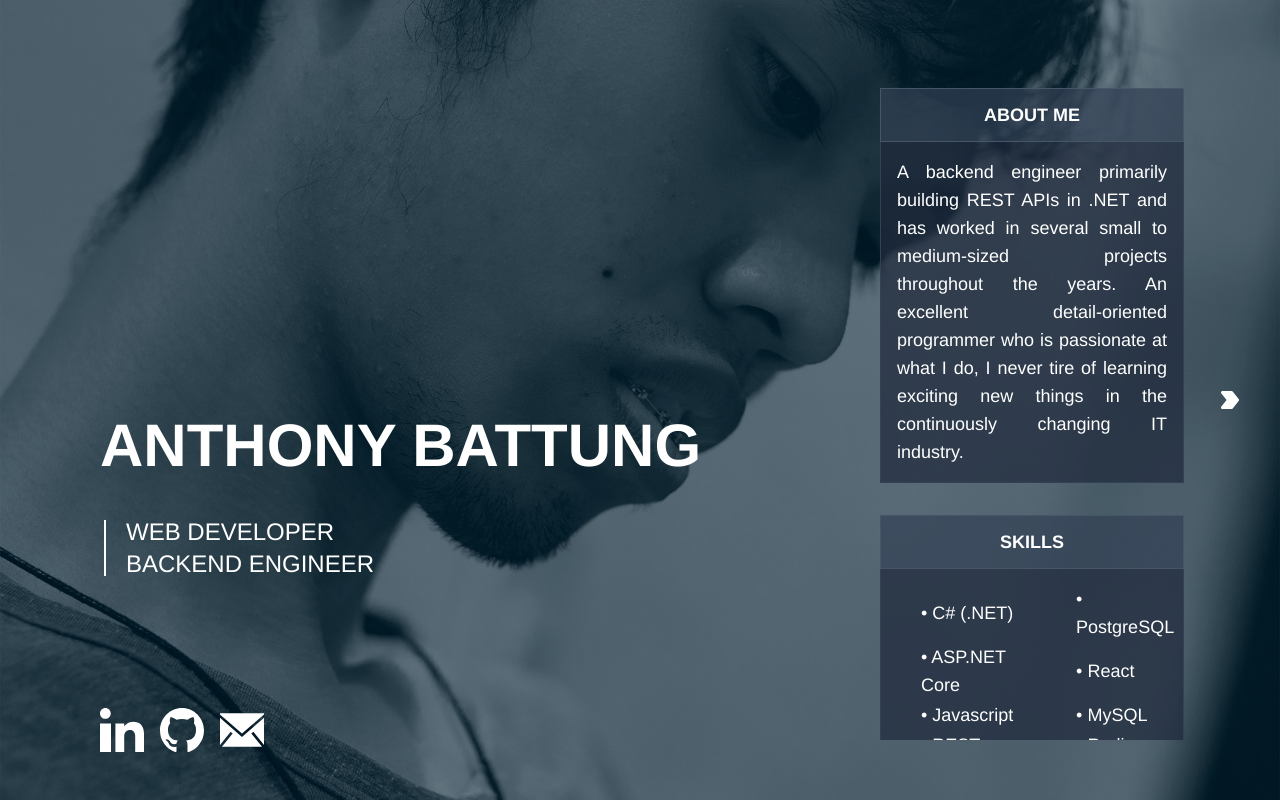
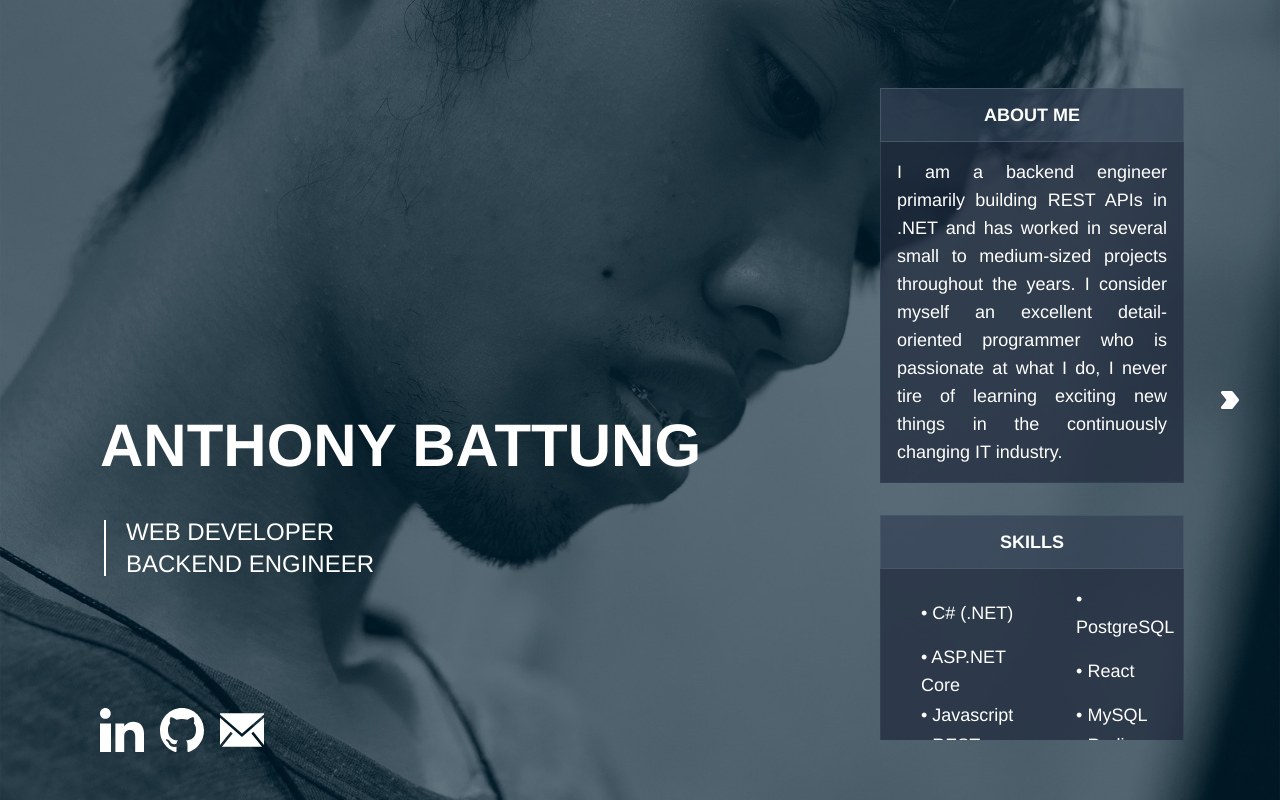
Before and after one commit to amdbattung/portfolio, a React (Vite) app: page / in a window 1280 px wide. Built offline with nearby package versions, Linux system fonts and the light colour scheme.

Commit message:
Update details

```diff
--- a/src/components/detailsItems/MainDetails.jsx
+++ b/src/components/detailsItems/MainDetails.jsx
@@ -9,7 +9,7 @@ function MainDetails() {
                 </thead>
                 <tbody className="text-justify">
                     <tr>
-                        <td className="p-4 bg-slate-800 bg-opacity-70 border border-slate-700">A backend engineer primarily building REST APIs in .NET and has worked in several small to medium-sized projects throughout the years. An excellent detail-oriented programmer who is passionate at what I do, I never tire of learning exciting new things in the continuously changing IT industry.</td>
+                        <td className="p-4 bg-slate-800 bg-opacity-70 border border-slate-700">I am a backend engineer primarily building REST APIs in .NET and has worked in several small to medium-sized projects throughout the years. I consider myself an excellent detail-oriented programmer who is passionate at what I do, I never tire of learning exciting new things in the continuously changing IT industry.</td>
                     </tr>
                 </tbody>
             </table>
```
